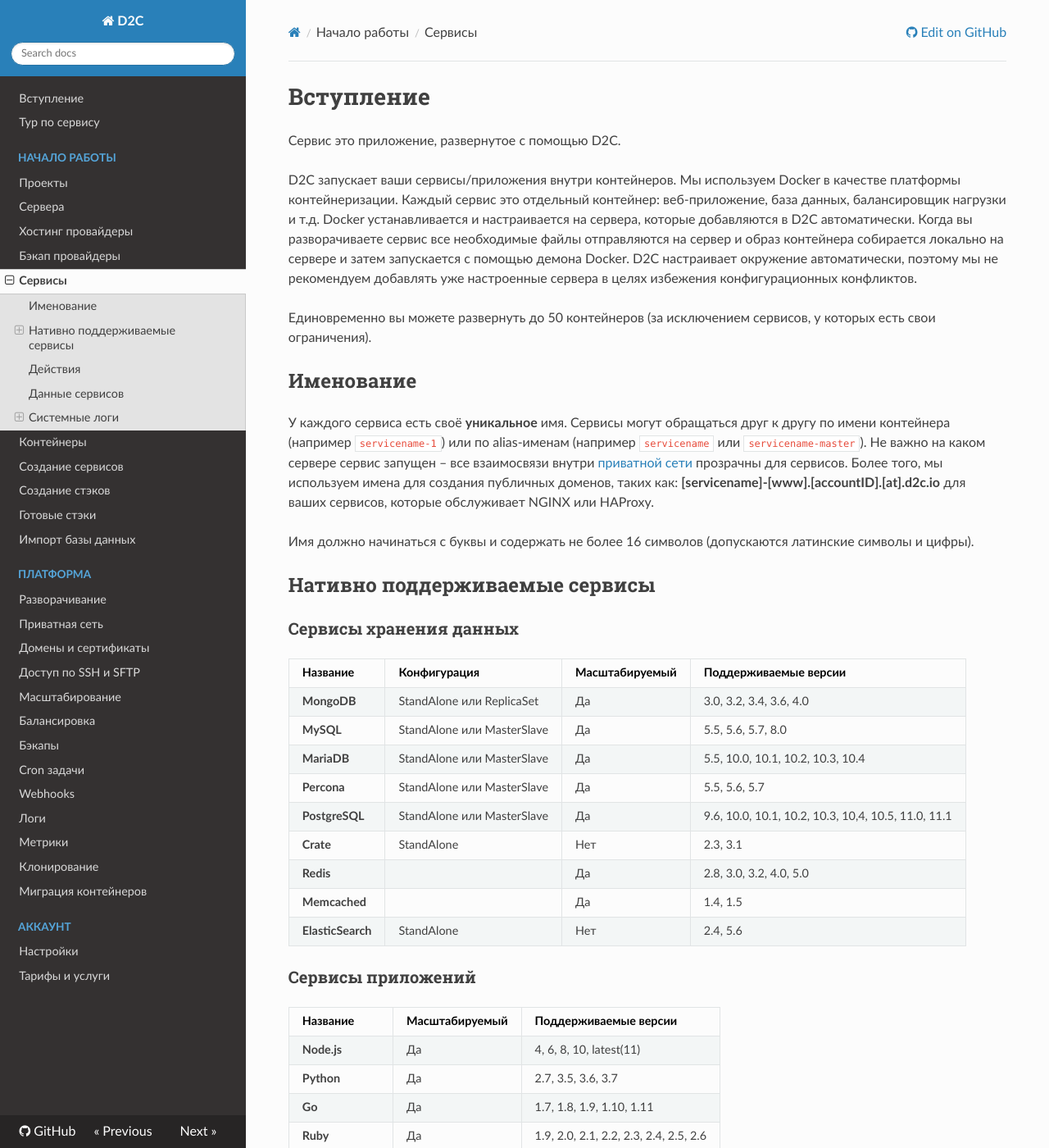
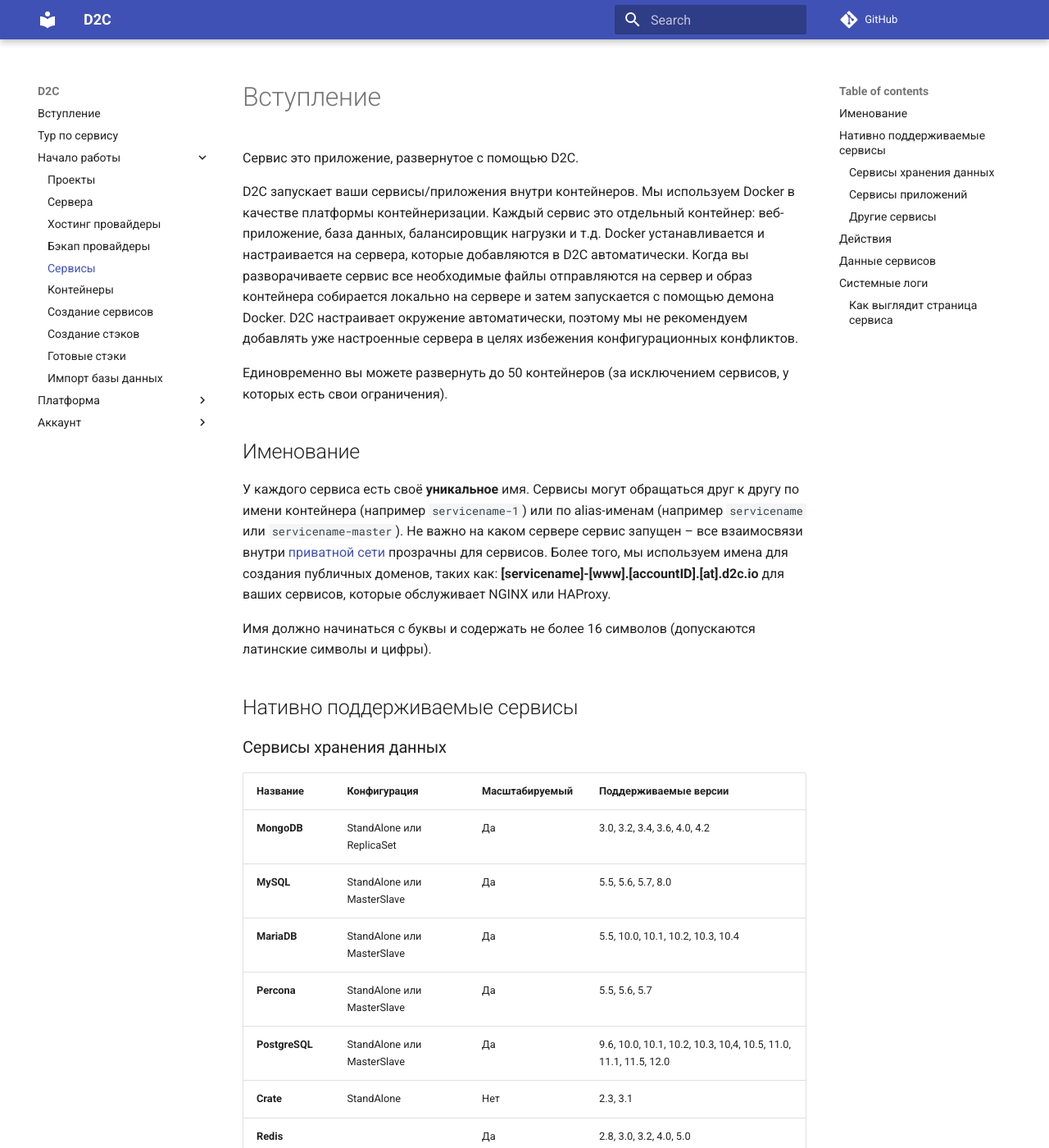
Before and after one commit to d2cio/docs-ru, an MkDocs documentation site: the page built from docs/getting-started/services.md, in a window 1280 px wide and 1400 px high. Shown: the whole window at 82% size. Built offline with MkDocs 1.6.1 and Material for MkDocs 9.7.7, drawn with Linux system fonts in a browser that asks for light colours; nearby versions of some CDN libraries; comment, search, counter and statistics services are not loaded; some of the changed text lies outside the part shown.

Commit message:
change theme to material, update services&introduction pages

```diff
--- a/docs/getting-started/services.md
+++ b/docs/getting-started/services.md
@@ -18,11 +18,11 @@ D2C запускает ваши сервисы/приложения внутри
 
 Название          | Конфигурация               | Масштабируемый | Поддерживаемые версии
 :---------------- | :------------------------- | :------------- | ---------------------------
-**MongoDB**       | StandAlone или ReplicaSet  | Да             | 3.0, 3.2, 3.4, 3.6, 4.0
+**MongoDB**       | StandAlone или ReplicaSet  | Да             | 3.0, 3.2, 3.4, 3.6, 4.0, 4.2
 **MySQL**         | StandAlone или MasterSlave | Да             | 5.5, 5.6, 5.7, 8.0
 **MariaDB**       | StandAlone или MasterSlave | Да             | 5.5, 10.0, 10.1, 10.2, 10.3, 10.4
 **Percona**       | StandAlone или MasterSlave | Да             | 5.5, 5.6, 5.7
-**PostgreSQL**    | StandAlone или MasterSlave | Да             | 9.6, 10.0, 10.1, 10.2, 10.3, 10,4, 10.5, 11.0, 11.1
+**PostgreSQL**    | StandAlone или MasterSlave | Да             | 9.6, 10.0, 10.1, 10.2, 10.3, 10,4, 10.5, 11.0, 11.1, 11.5, 12.0
 **Crate**         | StandAlone                 | Нет            | 2.3, 3.1
 **Redis**         |                            | Да             | 2.8, 3.0, 3.2, 4.0, 5.0
 **Memcached**     |                            | Да             | 1.4, 1.5
@@ -32,9 +32,9 @@ D2C запускает ваши сервисы/приложения внутри
 
 Название       | Масштабируемый | Поддерживаемые версии
 :------------- | :------------- | :--------------------------------
-**Node.js**    | Да             | 4, 6, 8, 10, latest(11)
+**Node.js**    | Да             | 6, 8, 10, 12, latest(13)
 **Python**     | Да             | 2.7, 3.5, 3.6, 3.7
-**Go**         | Да             | 1.7, 1.8, 1.9, 1.10, 1.11
+**Go**         | Да             | 1.7, 1.8, 1.9, 1.10, 1.11, 1.13
 **Ruby**       | Да             | 1.9, 2.0, 2.1, 2.2, 2.3, 2.4, 2.5, 2.6
 **PHP-FPM**    | Да             | 5.6, 7.0, 7.1, 7.2, 7.3
 **APACHE+PHP** | Да             | 5.6, 7.0, 7.1, 7.2, 7.3
--- a/mkdocs.yml
+++ b/mkdocs.yml
@@ -61,13 +61,13 @@ nav:
   - 'Настройки': 'account/settings.md'
   - 'Тарифы и услуги': 'account/plan.md'
 
-theme: readthedocs
+theme: material
 
 extra_javascript:
   - 'scripts/extra.js'
 
-extra_css:
-  - 'css/extra.css'
+# extra_css:
+#   - 'css/extra.css'
 
 markdown_extensions:
   - admonition
```
Also changed, not shown: other parts of docs/getting-started/services.md (+3 -3 lines), docs/getting-started/cloud-providers.md (+1 -1 lines), docs/index.md (+4 -3 lines).
